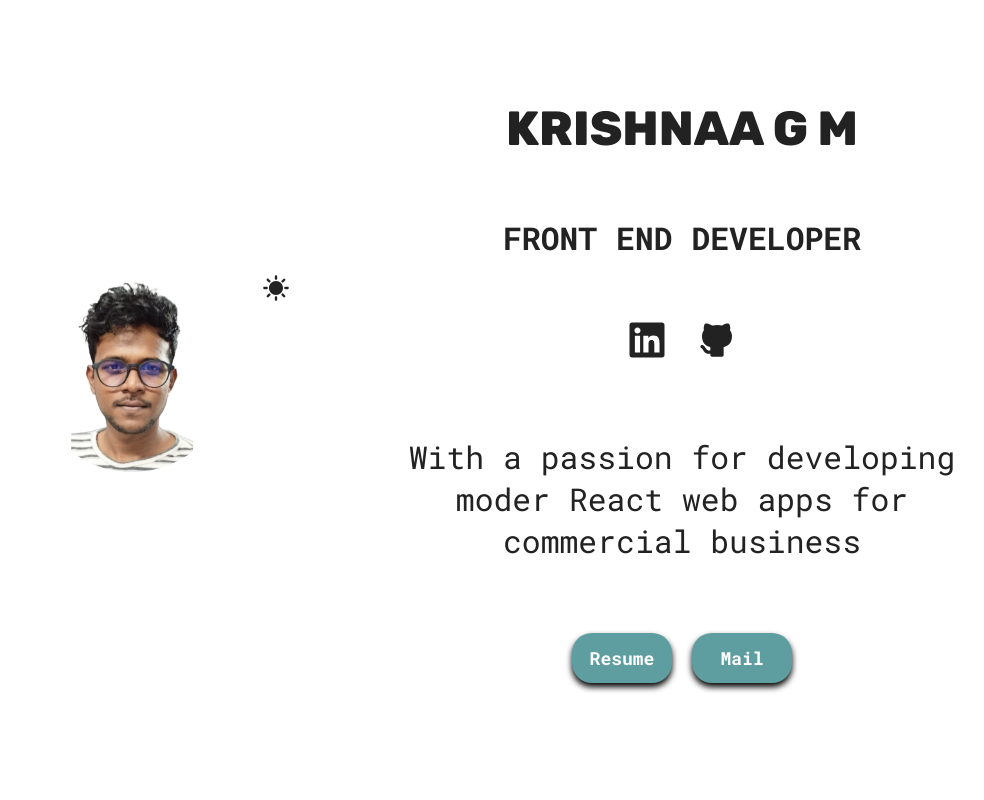
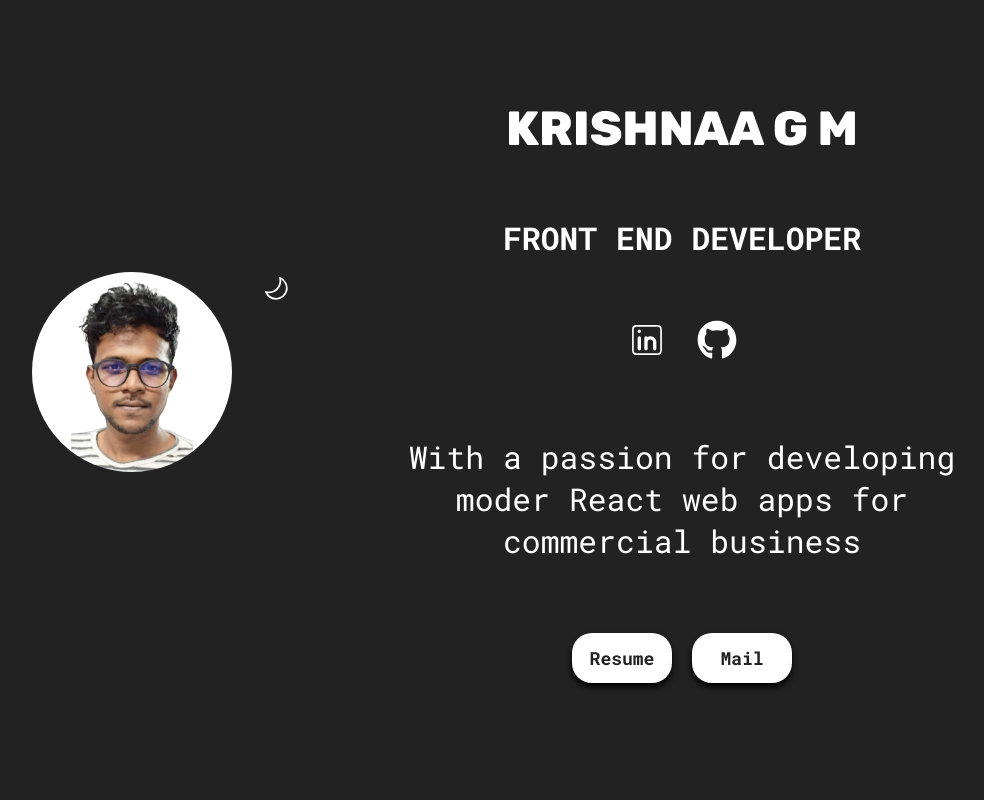
Before and after one commit to krrsh/portfolio, a React (Vite) app: page / in a window 1280 px wide. Shown: the top 800 px of the page, without its empty margins (138-1122 px from the left). Built offline with nearby package versions, Linux system fonts and the light colour scheme.

Commit message:
modified initial theme to dark

```diff
--- a/src/Components/ThemeProvider.jsx
+++ b/src/Components/ThemeProvider.jsx
@@ -5,7 +5,7 @@ export const ThemeContext = createContext();
 
 const ThemeProvider = ({children}) => {
 
-  const [theme, setTheme] = useState(localStorage.getItem('theme') || 'light');
+  const [theme, setTheme] = useState(localStorage.getItem('theme') || 'dark');
   const toggleTheme = ()=>{
     setTheme((prevState)=> (prevState === 'light' ? 'dark' : 'light'))
   };
```
